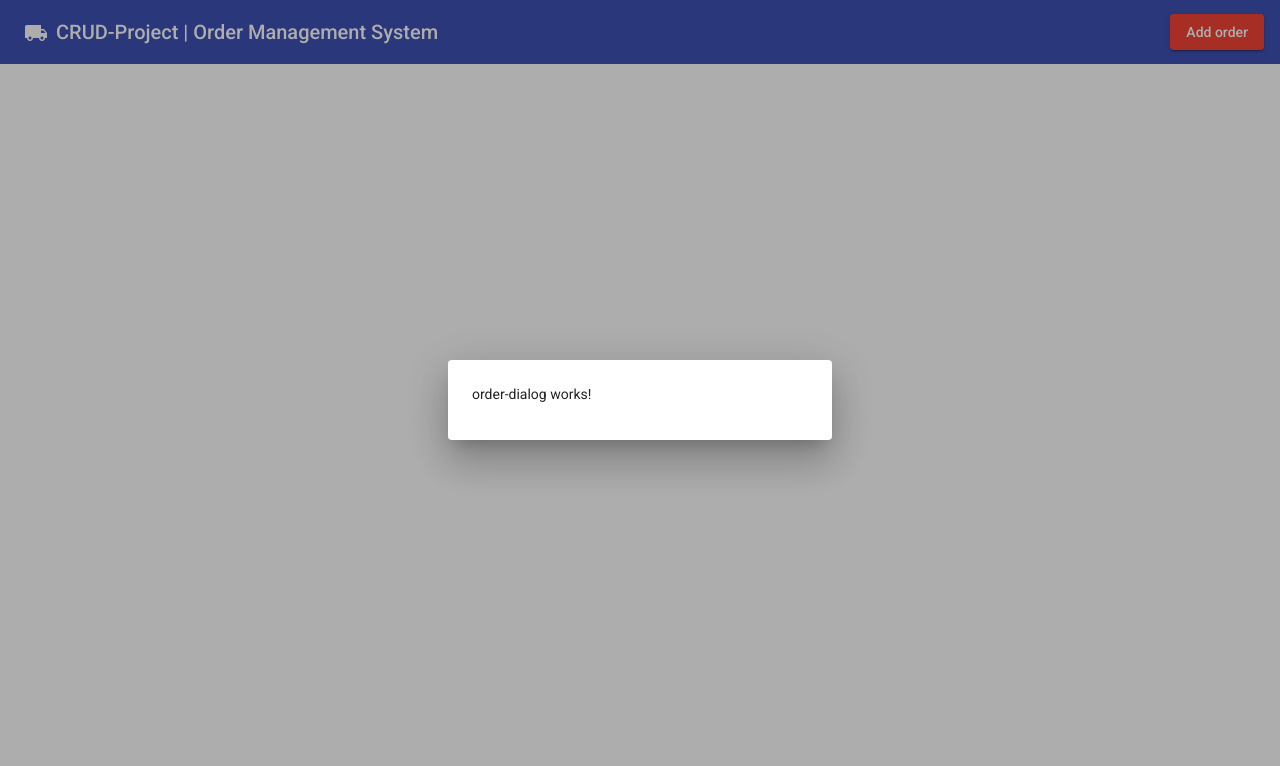
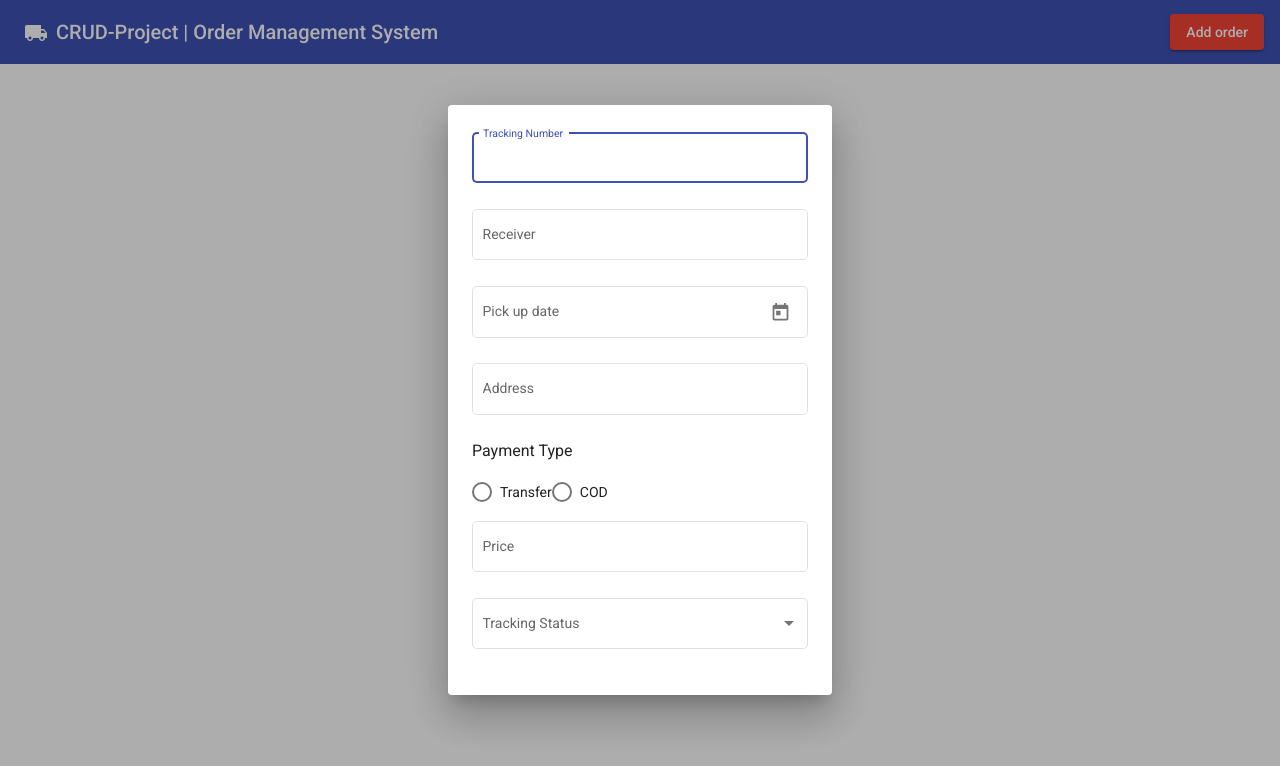
Before and after one commit to Capmu/oms-2022, an Angular app: page / in a window 1280 px wide. Both pictures are taken after a click on the button "Add order". Shown: the top 766 px of the page. Built offline with nearby package versions, Linux system fonts and the light colour scheme.

Commit message:
Modify order dialog UI

```diff
--- a/src/app/order-dialog/order-dialog.component.html
+++ b/src/app/order-dialog/order-dialog.component.html
@@ -1 +1,44 @@
-<p>order-dialog works!</p>
+<mat-form-field appearance="outline">
+  <mat-label>Tracking Number</mat-label>
+  <input matInput placeholder="ex. cc-001" />
+</mat-form-field>
+
+<mat-form-field appearance="outline">
+  <mat-label>Receiver</mat-label>
+  <input matInput placeholder="ex. John" />
+</mat-form-field>
+
+<mat-form-field appearance="outline">
+  <mat-label>Pick up date</mat-label>
+  <input matInput [matDatepicker]="picker" placeholder="ex. 5/31/2022" />
+  <mat-datepicker-toggle matSuffix [for]="picker"></mat-datepicker-toggle>
+  <mat-datepicker #picker></mat-datepicker>
+</mat-form-field>
+
+<mat-form-field appearance="outline">
+  <mat-label>Address</mat-label>
+  <input matInput placeholder="ex. Bangkok" />
+</mat-form-field>
+
+<h3>Payment Type</h3>
+<mat-radio-group class="example-radio-group">
+  <mat-radio-button value="Transfer">Transfer</mat-radio-button>
+  <mat-radio-button value="COD">COD</mat-radio-button>
+</mat-radio-group>
+
+<mat-form-field appearance="outline">
+  <mat-label>Price</mat-label>
+  <input type="number" matInput placeholder="ex. 1500" />
+</mat-form-field>
+
+<mat-form-field appearance="outline">
+  <mat-label>Tracking Status</mat-label>
+  <mat-select>
+    <mat-option *ngFor="let ELEMENT of displayColums" [value]="ELEMENT">
+      {{ ELEMENT }}
+    </mat-option>
+    <!-- <mat-option value="Picked up">Picked up</mat-option>
+    <mat-option value="On delivery">On delivery</mat-option>
+    <mat-option value="Received">Received</mat-option> -->
+  </mat-select>
+</mat-form-field>
--- a/src/app/order-dialog/order-dialog.component.scss
+++ b/src/app/order-dialog/order-dialog.component.scss
@@ -0,0 +1,10 @@
+mat-form-field {
+  width: 100%;
+}
+
+.example-radio-group {
+  display: flex;
+  flex-direction: row;
+  margin: 15px 0;
+  justify-content: flex-start;
+}
--- a/src/app/order-dialog/order-dialog.component.ts
+++ b/src/app/order-dialog/order-dialog.component.ts
@@ -7,6 +7,8 @@ import { Component, OnInit } from '@angular/core';
 })
 export class OrderDialogComponent implements OnInit {
 
+  displayColums = ['Picked up', 'On delivery', 'Recevied', 'Payment Success']
+
   constructor() { }
 
   ngOnInit(): void {
```
Also changed, not shown: src/app/app.module.ts (+13 -1 lines).
